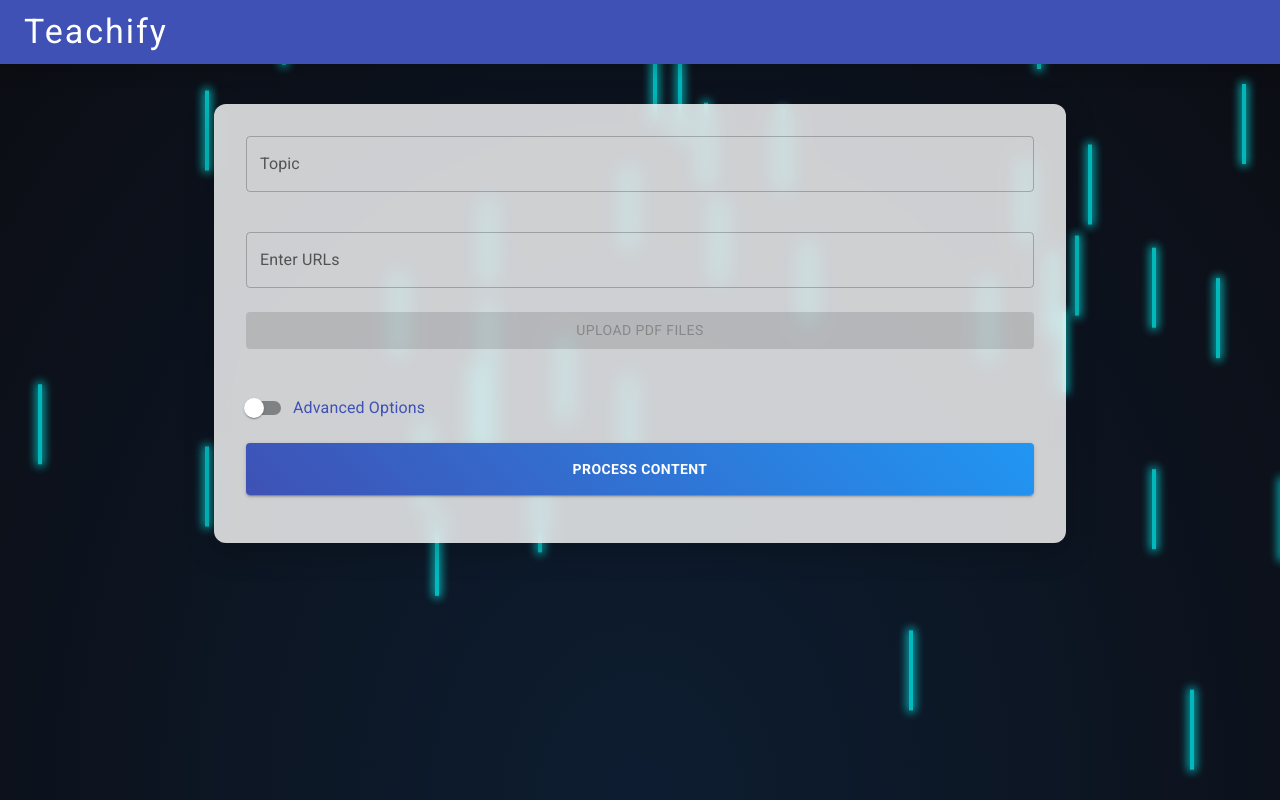
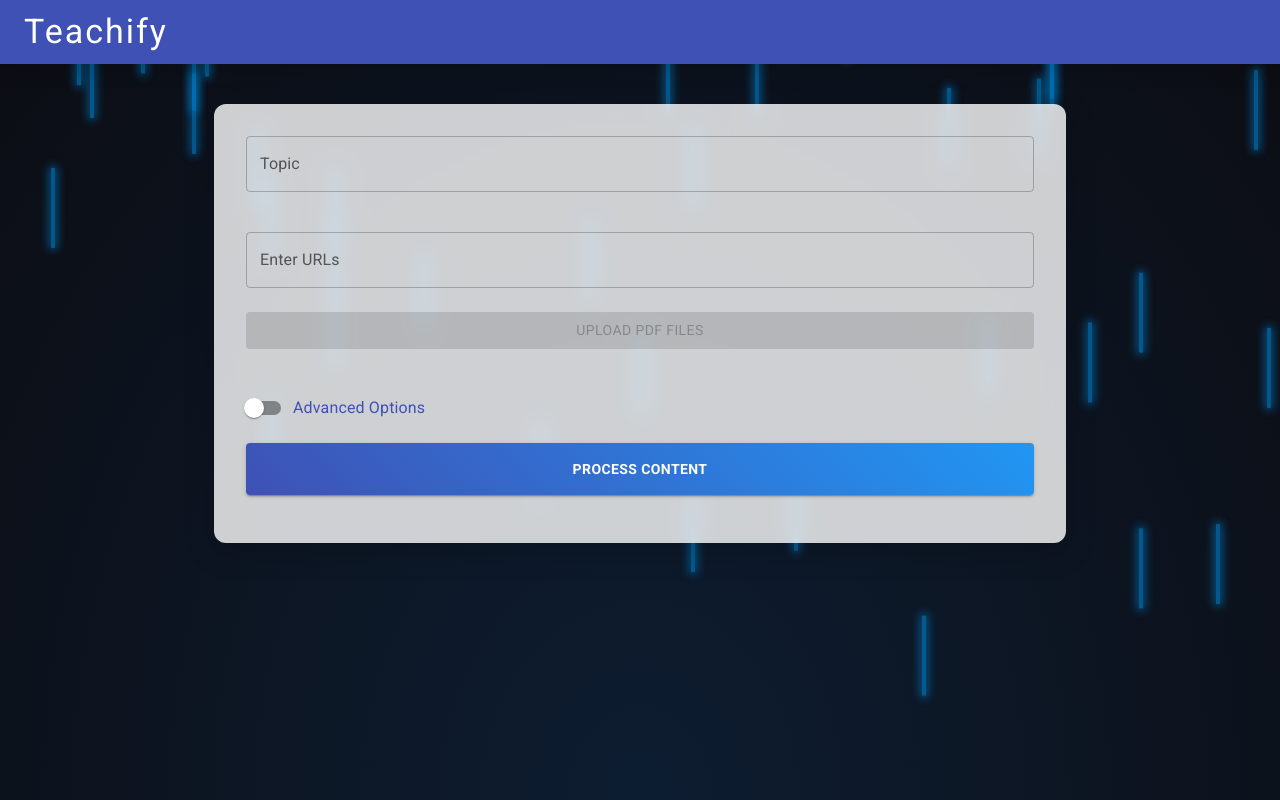
Before and after one commit to nikolasrieger/tutorial-generator, a React (Create React App) app in the folder frontend/: page / in a window 1280 px wide. Built offline with nearby package versions, Linux system fonts and the light colour scheme.

Commit message:
chore: change color scheme

```diff
--- a/frontend/src/App.scss
+++ b/frontend/src/App.scss
@@ -40,7 +40,7 @@
 
 .star {
   $star-count: 50;
-  --star-color: #00ffff;
+  --star-color: #0077be;
   --star-width: 4px;
   --star-height: 80px;
   --fall-duration: 9s;
```
